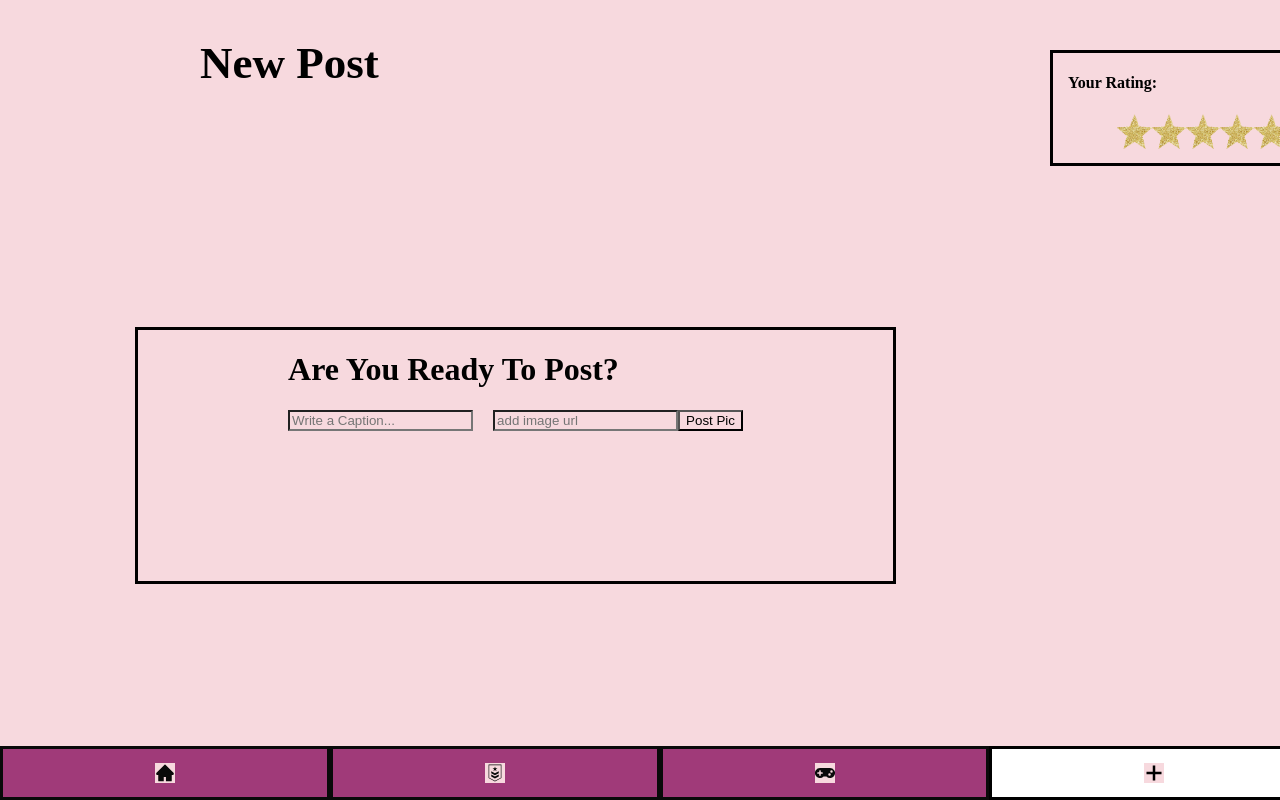
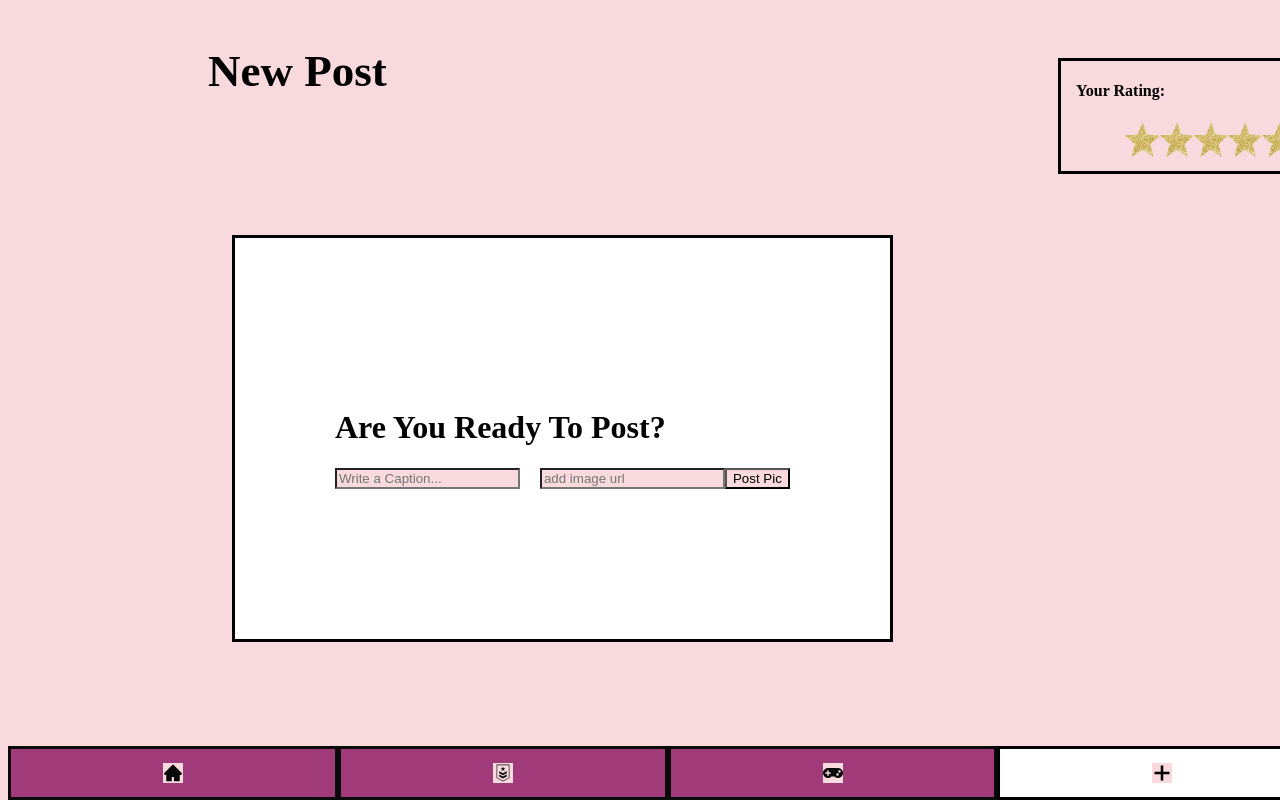
Before and after one commit to batoulalkarim/status, a React (Create React App) app: page /new-post in a window 1280 px wide. Built offline with nearby package versions, Linux system fonts and the light colour scheme; data requests are answered from the project's data file.

Commit message:
commiting before pulling

```diff
--- a/db.json
+++ b/db.json
@@ -45,7 +45,7 @@
       "username": "swaglord69",
       "name": "Will Burke",
       "bio": "we live in a society",
-      "rating": 3.3,
+      "rating": 3.9,
       "image": "https://raw.githubusercontent.com/batoulalkarim/status/Zelie-day-2/src/images/will-profile-pic.png",
       "caption": "someone get me a daiper cause I can't stop shitting on these fools",
       "comments": []
--- a/src/components/NewPost.js
+++ b/src/components/NewPost.js
@@ -51,11 +51,11 @@ function NewPost({ onAddPost, yourAccount }){
   return(
     <div className="newpostContainer">
       <div className="headingNP">
-        <h2>New Post</h2>
+        <h2 className="np">New Post</h2>
       </div>
       <div className="npForm">
-        <form onSubmit={handleSubmit}>
-          <h1>Are You Ready To Post?</h1>
+        <form className="npbgf" onSubmit={handleSubmit}>
+          <h1 className="npbgf">Are You Ready To Post?</h1>
          <input className="cap1" name="caption" type="text" placeholder="Write a Caption..."
           onChange={handleChange} />
         {/* <input name="image" type="file" accept="image/png, image/jpeg, image/jpg"
--- a/src/index.css
+++ b/src/index.css
@@ -4,6 +4,7 @@
 
 }
 
+hemtl
 body {
   margin: 0;
 }
@@ -466,13 +467,19 @@ a {
 
 .npForm {
   float: right;
-  margin-top: 200px;
+  margin-top: 100px;
   margin-right: 30%;
   border: solid;
   color: black;
-  padding-left: 150px;
-  padding-right: 150px;
+  background-color: white;
+  padding-top: 150px;
+  padding-left: 100px;
+  padding-right: 100px;
   padding-bottom: 150px;
+}
+
+.npbgf{
+  background-color: white;
 }
 
 .rankTitle {
```
